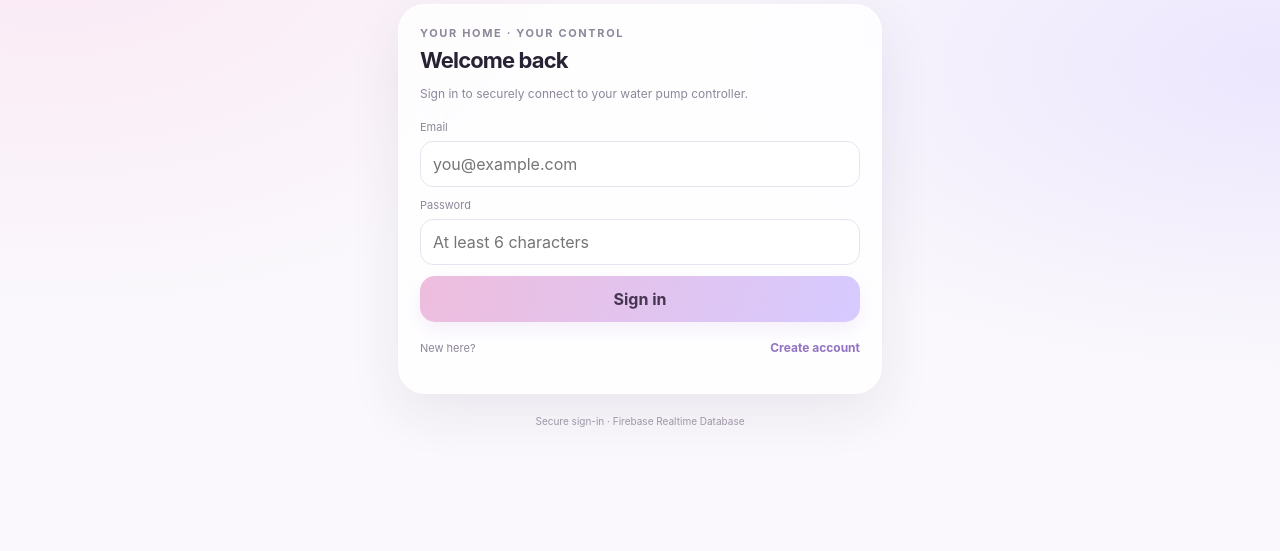
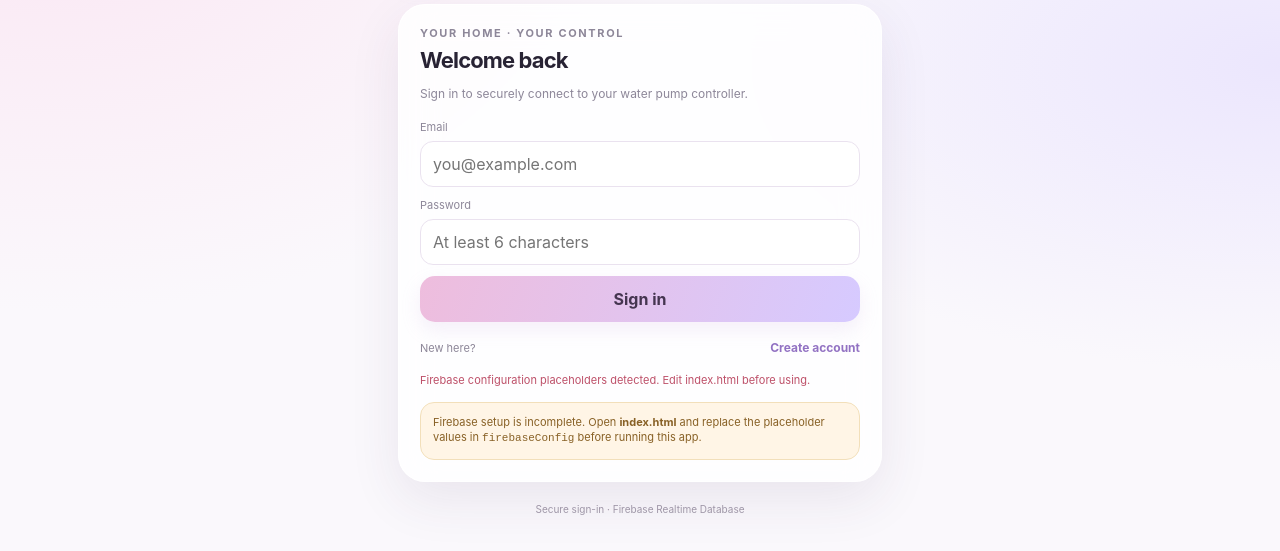
Before and after one commit to pagalladka1245-art/Iot_device, a plain HTML site: page index.html in a window 1280 px wide. Shown: the part 95-646 px from the top of the page. Drawn offline with Linux system fonts and the light colour scheme; no server answers.

Commit message:
Add files via upload

```diff
--- a/index.html
+++ b/index.html
@@ -6,7 +6,7 @@
   <meta name="theme-color" content="#fbf8fd">
   <meta name="description" content="NEREUS smart water pump controller">
   <link rel="manifest" href="manifest.webmanifest">
-  <title>NAya · Water Control</title>
+  <title>NEREUS · Water Control</title>
   <style>
     :root{--ink:#282334;--muted:#8d8799;--line:#eee8f2;--pink:#edb6d5;--pink-deep:#bd78a8;--lav:#d9cffb;--purple:#8973d8;--green:#239a70;--red:#d45b72;--amber:#b9822f;--panel:rgba(255,255,255,.82);--shadow:0 18px 52px rgba(69,42,94,.09)}
     *{box-sizing:border-box}html{min-height:100%;background:#faf8fc}body{margin:0;min-height:100vh;color:var(--ink);font-family:-apple-system,BlinkMacSystemFont,"SF Pro Display","Segoe UI",Roboto,Helvetica,Arial,sans-serif;background:radial-gradient(ellipse at 4% 0%,rgba(250,215,235,.5),transparent 36%),radial-gradient(ellipse at 100% 20%,rgba(220,211,255,.48),transparent 34%),#faf8fc;-webkit-font-smoothing:antialiased}
@@ -95,13 +95,13 @@
 
     // Replace these with Firebase Console > Project settings > General > Your apps.
     const firebaseConfig = {
-      apiKey: 'AIzaSyDMt--HA5pzBCh4BbOKz-J2RpfEiwtgs3A',
-      authDomain: 'water-pump-system-2b8ef.firebaseapp.com',
-      databaseURL: 'https://water-pump-system-2b8ef-default-rtdb.firebaseio.com',
-      projectId: 'water-pump-system-2b8ef',
-      storageBucket: 'water-pump-system-2b8ef.firebasestorage.app',
-      messagingSenderId: '576246963157',
-      appId: '1:576246963157:web:b11e5ae833d08c27f87b5c'
+      apiKey: 'YOUR_FIREBASE_WEB_API_KEY',
+      authDomain: 'YOUR_PROJECT_ID.firebaseapp.com',
+      databaseURL: 'https://YOUR_PROJECT_ID-default-rtdb.firebaseio.com',
+      projectId: 'YOUR_PROJECT_ID',
+      storageBucket: 'YOUR_PROJECT_ID.appspot.com',
+      messagingSenderId: 'YOUR_MESSAGING_SENDER_ID',
+      appId: 'YOUR_FIREBASE_WEB_APP_ID'
     };
     // Must match DEVICE_ID in WaterPump_ESP32_GeminiADC.ino
     const DEVICE_ID = 'pump_001';
```
